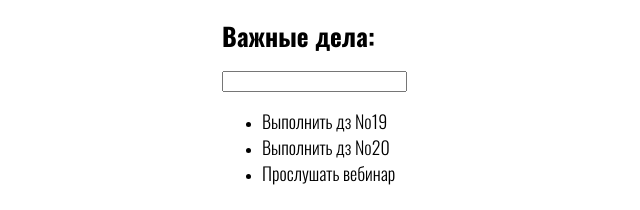
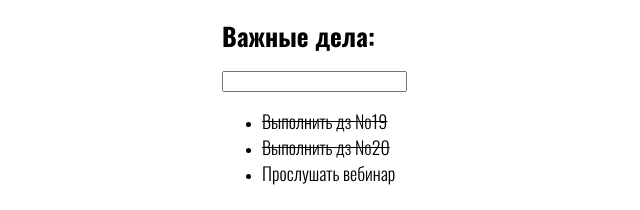
Before and after one commit to WebHeroSchool/PolinaYartseva_react, a React (Create React App) app: page / in a window 1280 px wide. Shown: the top 210 px of the page, without its empty margins (268-908 px from the left). Built offline with nearby package versions, Linux system fonts and the light colour scheme.

Commit message:
24th homework

```diff
--- a/package.json
+++ b/package.json
@@ -30,5 +30,8 @@
       "last 1 firefox version",
       "last 1 safari version"
     ]
+  },
+  "devDependencies": {
+    "classnames": "^2.2.6"
   }
 }
--- a/src/components/App/App.js
+++ b/src/components/App/App.js
@@ -8,13 +8,16 @@
 const App = () => {
     const items = [
         {
-            value: 'Выполнить дз №19'
+            value: 'Выполнить дз №19',
+            isDone: true
         },
         {
-            value: 'Выполнить дз №20'
+            value: 'Выполнить дз №20',
+            isDone: true
         },
         {
-            value: 'Прослушать вебинар'
+            value: 'Прослушать вебинар',
+            isDone: false
         }
     ];
     return (
--- a/src/components/Item/Item.js
+++ b/src/components/Item/Item.js
@@ -1,6 +1,14 @@
 import React from "react";
+import classnames from 'classnames';
 import styles from './Item.module.css';
 
-const Item = ({ value }) => (<span className={styles.item}>{value}</span>);
+const Item = ({ value, isDone }) => (<span className={
+    classnames({
+        [styles.item]: true,
+        [styles.done]: isDone
+    })
+}>
+    {value}
+</span>);
 
 export default Item;
--- a/src/components/Item/Item.module.css
+++ b/src/components/Item/Item.module.css
@@ -3,3 +3,7 @@
   font-weight: 300;
   font-size: 18px;
 }
+
+.done {
+  text-decoration: line-through;
+}
--- a/src/components/ItemList/ItemList.js
+++ b/src/components/ItemList/ItemList.js
@@ -3,7 +3,7 @@
 
 const ItemList = ({ items }) => (<ul>
     {items.map(item => <li key={item.value}>
-        <Item value={item.value} />
+        <Item value={item.value} isDone={item.isDone} />
     </li>)}
 </ul>);
 
```
Also changed, not shown: 1 other file (tests, documents, lock files or other folders).
